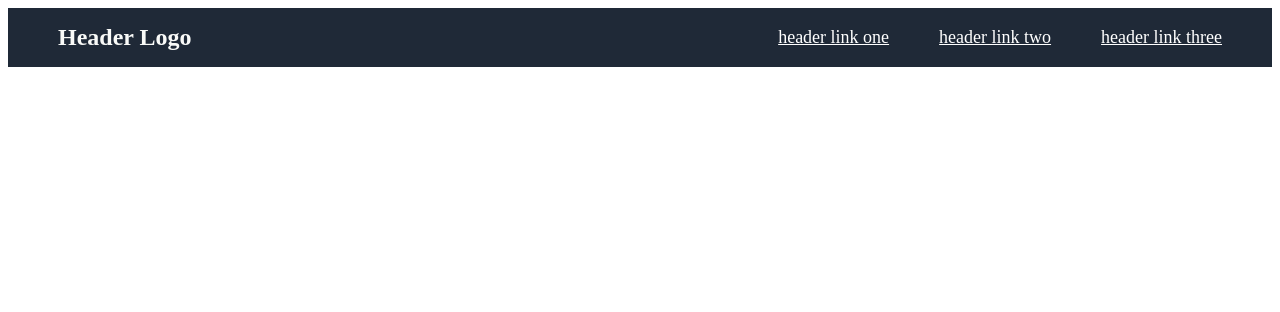
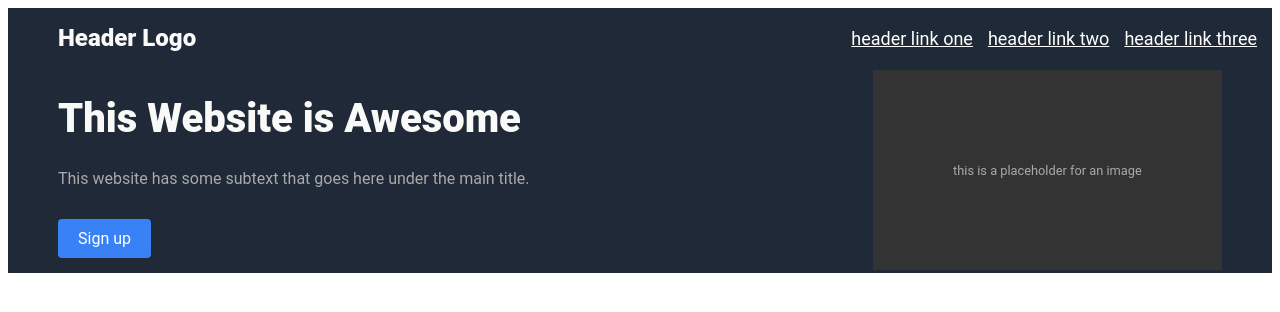
Before and after one commit to scassidy123/landing-page, a plain HTML site: page index.html in a window 1280 px wide. Drawn offline with Linux system fonts and the light colour scheme.

Commit message:
Progressed on layout

```diff
--- a/index.html
+++ b/index.html
@@ -15,6 +15,15 @@
                 <a href="#">header link three</a>
         </nav>
     </header>
+    <div class="container">
+        <div class="text-content">
+            <h1>This Website is Awesome</h1>
+            <p>This website has some subtext that goes here under the main title.</p>
+            <button>Sign up</button>
+    </div>
+    <div class="image-placeholder">
+        <p>this is a placeholder for an image</p>
+    </div>
 
 </body>
 </html>
--- a/styles.css
+++ b/styles.css
@@ -1,5 +1,5 @@
 * {
-    font: roboto;
+    font-family: 'Roboto', sans-serif;
 }
 
 header {
@@ -24,5 +24,53 @@ h1 {
 nav a {
     font-size: 18px;
     color: white;
+    padding-right: 15px;
+}
+
+.container {
+    display: flex;
+    justify-content: space-between;
+    align-items: center;
+    padding-left: 50px;
     padding-right: 50px;
+    background-color: #1f2937;
 }
+
+.text-content {
+    max-width: 50%;
+}
+
+.text-content h1 {
+    font-size: 2.5em;
+}
+
+.text-content p {
+    font-size: 1em;
+    color: #aaa;
+}
+
+button {
+    background-color: #3882f6; /* Example button color */
+    color: white;
+    border: none;
+    padding: 10px 20px;
+    text-align: center;
+    text-decoration: none;
+    display: inline-block;
+    font-size: 16px;
+    margin: 4px 2px;
+    cursor: pointer;
+    border-radius: 4px;
+    margin: 15px 15px 15px 0px;
+}
+
+.image-placeholder {
+    width: 30%; /* Adjust based on your preference */
+    height: 200px; /* Adjust based on your preference */
+    background-color: #333;
+    display: flex;
+    justify-content: center;
+    align-items: center;
+    color: #aaa; /* Lower contrast color */
+    font-size: 0.8em;
+}
```
